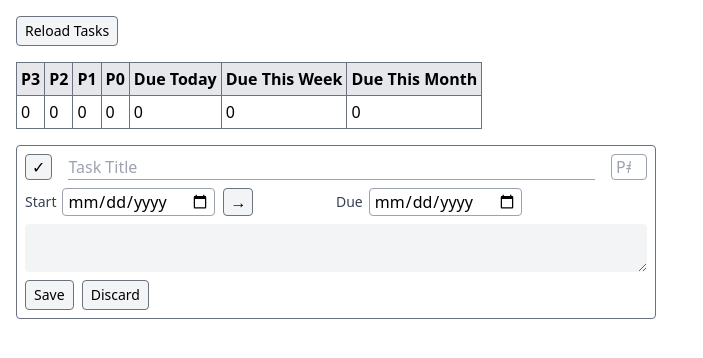
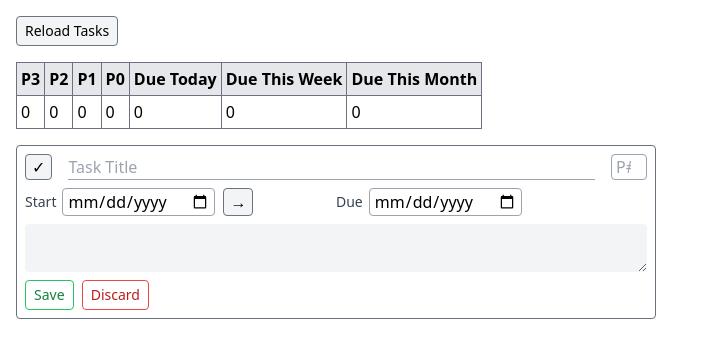
Before and after one commit to karagenit/todo, a Flask app: page / in a window 1280 px wide. Shown: the top 358 px of the page, without its empty margins (0-703 px from the left). Run offline with Flask 3, Linux system fonts and the light colour scheme; some libraries are stand-ins or nearby versions.

Commit message:
Color Buttons

```diff
--- a/templates/index.html
+++ b/templates/index.html
@@ -54,8 +54,8 @@
         </div>
         <textarea name="description" class="bg-gray-100 rounded p-1 text-sm text-gray-700 mb-2">{{ task.description }}</textarea>
         <div class="form-row">
-            <button type="submit" class="border border-gray-500 bg-gray-100 hover:bg-gray-200 px-2 py-1 mr-1 rounded text-sm">Save</button>
-            <button type="button" onclick="window.location.reload()" class="border border-gray-500 bg-gray-100 hover:bg-gray-200 px-2 py-1 rounded text-sm">Discard</button>
+            <button type="submit" class="border border-green-500 hover:bg-green-100 px-2 py-1 mr-1 rounded text-sm text-green-700">Save</button>
+            <button type="button" onclick="window.location.reload()" class="border border-red-500 hover:bg-red-200 px-2 py-1 rounded text-sm text-red-700">Discard</button>
         </div>
     </form>
     {% endfor %}
```
